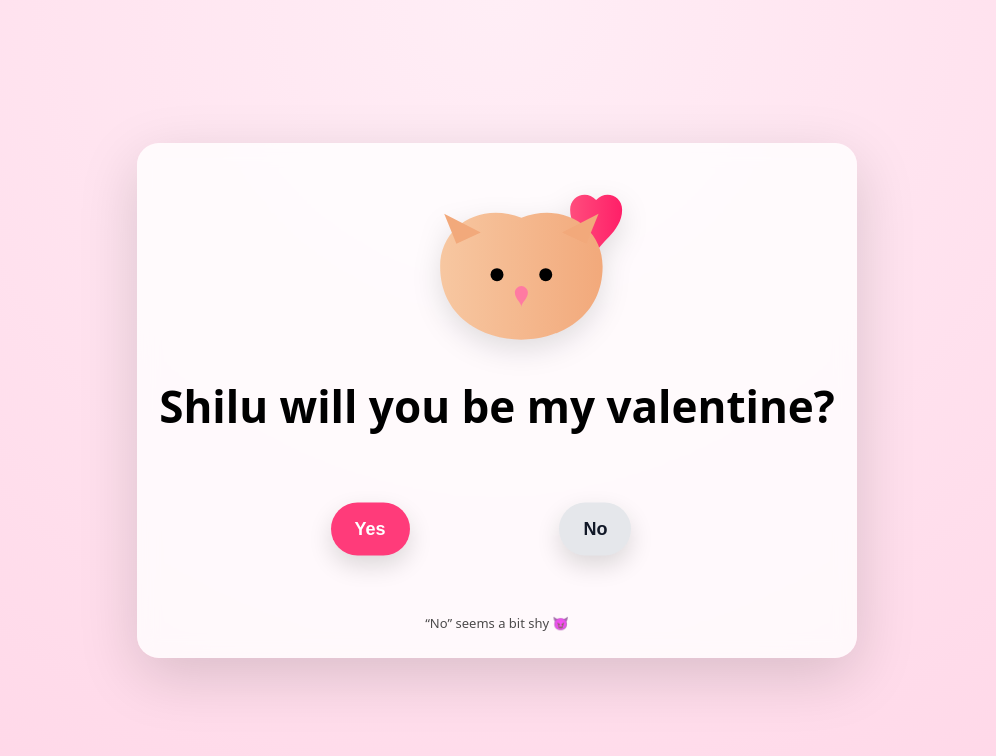
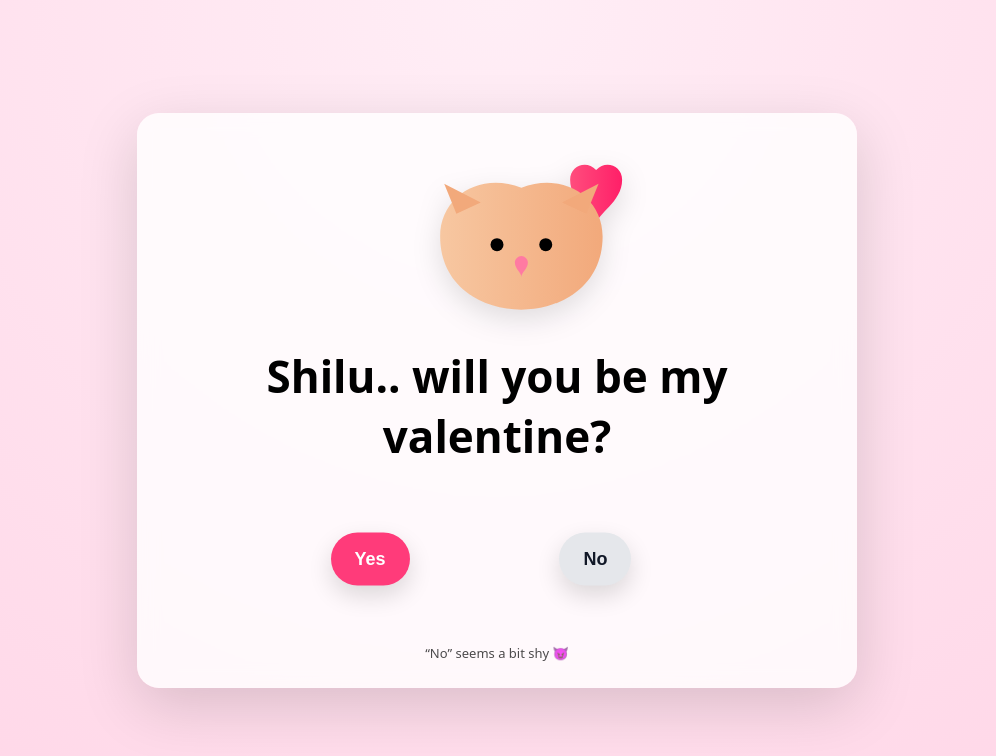
Before and after one commit to Basiljiji143/valentinecode, a plain HTML site: page index.html in a window 1280 px wide. Shown: the whole page, without its empty margins (143-1139 px from the left). Drawn offline with nearby package versions, Linux system fonts and the light colour scheme.

Commit message:
Update index.html

```diff
--- a/index.html
+++ b/index.html
@@ -171,7 +171,7 @@
             fill="#ff7aa2"/>
     </svg>
 
-    <h1>Shilu will you be my valentine?</h1>
+    <h1>Shilu.. will you be my valentine?</h1>
 
     <section class="button-zone" id="zone">
       <button id="yesBtn">Yes</button>
```
